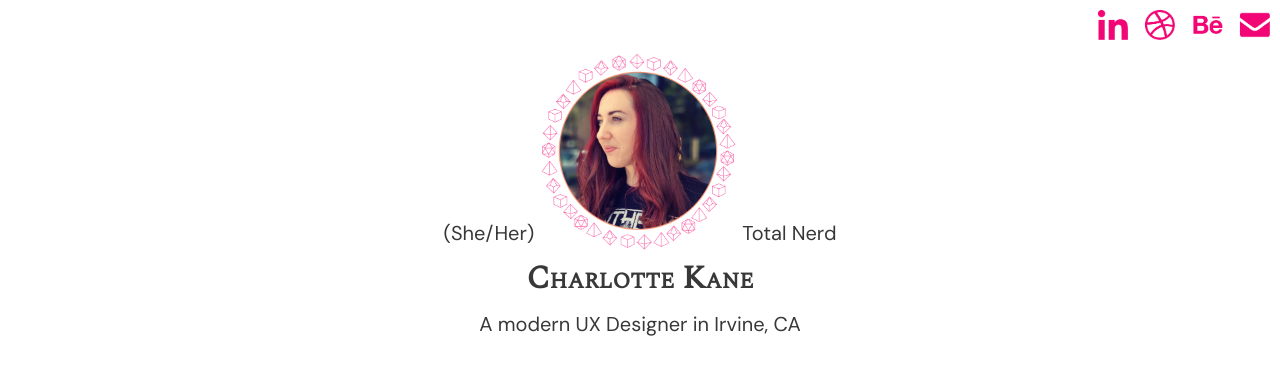
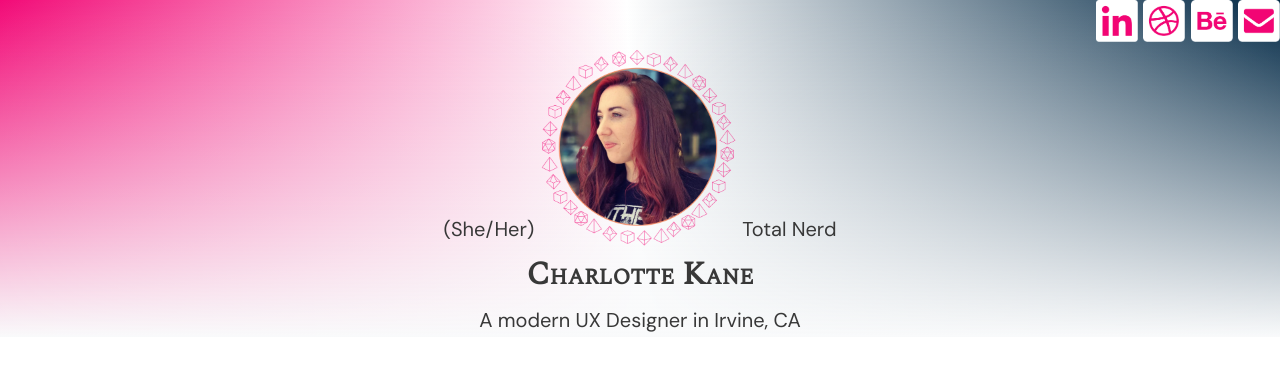
Before and after one commit to CharlotteKane/Portfolio, a plain HTML site: page Index.html in a window 1280 px wide. Drawn offline with nearby package versions, Linux system fonts and the light colour scheme.

Commit message:
Created Header Backround
Layered gradients and blur effect. Also fixed newly apparent body margins. Removed superfluous flex class (flexEnd & flexLeft were redundant classes).

```diff
--- a/CSS/Style.css
+++ b/CSS/Style.css
@@ -2,7 +2,12 @@ body {
     font-family: 'DM Sans', sans-serif;
     font-size: 20px;
     color:rgba(56, 56, 56, 1);
-    margin: 4px;
+    margin: 0px;
+}
+
+header {
+    background:  linear-gradient(180deg, rgba(238, 238, 238, 0) 0%, #F9FAFB 100%), linear-gradient(267.28deg, #012845 0%, #FFFFFF 50.43%, #F20574 99.83%);
+    backdrop-filter: blur(210px);
 }
 
 /*These are typography styles*/
@@ -101,11 +106,6 @@ p{
     justify-content: center;
 }
 
-.flexLeft{
-    align-self: flex-end;
-    justify-self: flex-end;
-}
-
 .flexEnd{
     justify-self: flex-end;
     align-self: flex-end;
--- a/Index.html
+++ b/Index.html
@@ -12,7 +12,7 @@
   <body>
     <main>
       <Header class="columnFlex">
-        <div class="flexLeft">
+        <div class="flexEnd">
           <img src="./Assets/Social_LinkedIn.png" alt="social icon link linked in" width="42" height="42">
           <img src="./Assets/Social_Dribbble.png" alt="social icon link dribbble" width="42" height="42">
           <img src="./Assets/Social_Behance.png" alt="social icon link behance" width="42" height="42">
```
